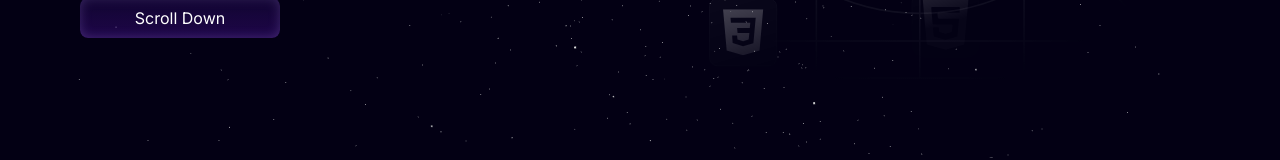
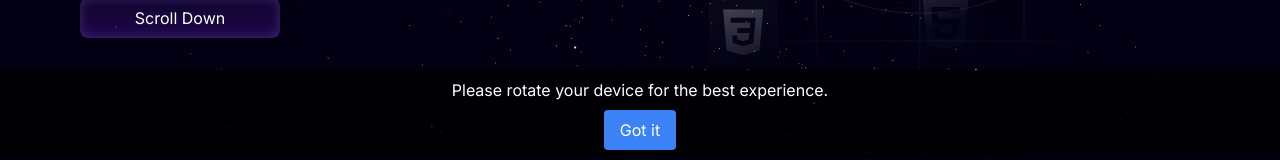
Before and after one commit to CapVin17/Portfolio, a Next.js app: page / in a window 1280 px wide. Shown: the part 642-802 px from the top of the page. Built offline with nearby package versions, Linux system fonts and the light colour scheme; a web font is replaced by a local one.

Commit message:
added alert

```diff
--- a/app/page.tsx
+++ b/app/page.tsx
@@ -1,11 +1,13 @@
 import Encryption from "@/components/main/Encryption";
 import Hero from "@/components/main/Hero";
+import RotateAlert from "@/components/main/Popup";
 import Projects from "@/components/main/Projects";
 import Skills from "@/components/main/Skills";
 
 export default function Home() {
   return (
     <main className="h-full w-full">
+      <RotateAlert />
       <div className="flex flex-col gap-20">
         <Hero />
         <Skills />
--- /dev/null
+++ b/components/main/Popup.tsx
@@ -0,0 +1,47 @@
+"use client"
+import React, { useState, useEffect } from 'react';
+
+const RotateAlert = () => {
+  const [isPortrait, setIsPortrait] = useState(true);
+  const [isVisible, setIsVisible] = useState(true);
+
+  useEffect(() => {
+    const dismissed = localStorage.getItem('rotateAlertDismissed');
+    if (dismissed) {
+      setIsVisible(false);
+      return;
+    }
+
+    const handleResize = () => {
+      setIsPortrait(window.innerHeight > window.innerWidth);
+    };
+
+    window.addEventListener('resize', handleResize);
+    handleResize();
+
+    return () => {
+      window.removeEventListener('resize', handleResize);
+    };
+  }, []);
+
+  const handleDismiss = () => {
+    setIsVisible(false);
+    localStorage.setItem('rotateAlertDismissed', 'true');
+  };
+
+  if (!isVisible || isPortrait) return null;
+
+  return (
+    <div className="fixed bottom-0 left-0 right-0 bg-[#000000cc] text-white text-center py-2 z-[1000]">
+      <p>Please rotate your device for the best experience.</p>
+      <button
+        onClick={handleDismiss}
+        className="mt-2 bg-blue-500 text-white px-4 py-2 rounded"
+      >
+        Got it
+      </button>
+    </div>
+  );
+};
+
+export default RotateAlert;
```
